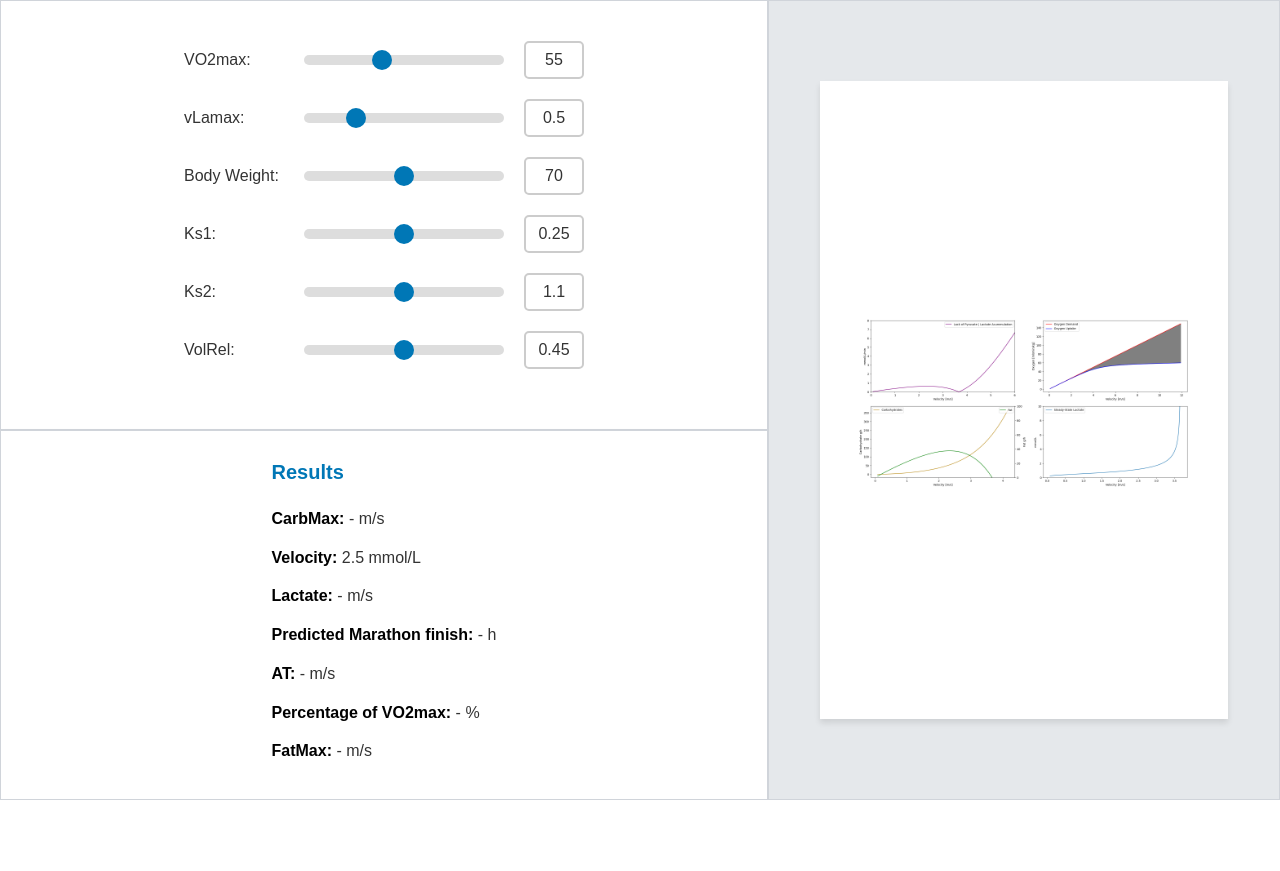
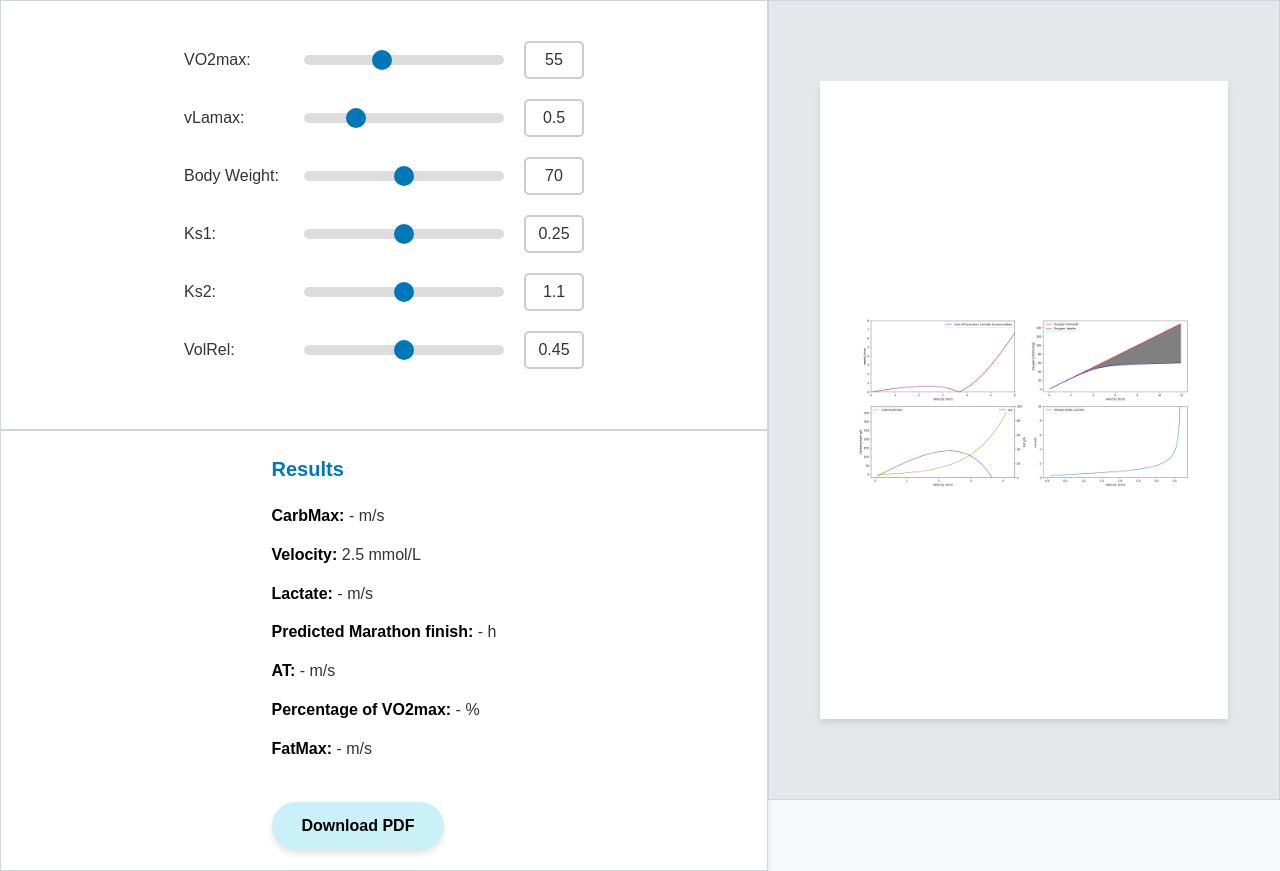
Before and after one commit to Mr-MubelBubel/VO2-max-prediction, a Flask app: page / in a window 1280 px wide. Before the commit the page ends 800 px from the top, so only its background shows below. Run offline with Flask 3, Linux system fonts and the light colour scheme; some libraries are stand-ins or nearby versions.

Commit message:
implement download func

```diff
--- a/main.py
+++ b/main.py
@@ -19,7 +19,6 @@ def data():
         volrel = float(request.form['volrel'])
 
         result = pred(vo2max, vlamax, bw, ks1, ks2, volrel)
-        print(result)
         return result
 
     else:
--- a/static/style.css
+++ b/static/style.css
@@ -172,3 +172,31 @@ img {
     max-width: 100%; /* Bild anpassen */
     height: auto; /* Höhe automatisch anpassen */
 }
+
+.modern-btn {
+    background-color: #CAF0F8; /* Blaue Hintergrundfarbe */
+    border: none;
+    color: #000000; /* Schwarze Schriftfarbe */
+    padding: 15px 30px; /* Polsterung für größere Fläche */
+    text-align: center;
+    text-decoration: none;
+    display: inline-block;
+    font-size: 16px;
+    font-weight: bold;
+    border-radius: 30px; /* Runde Ecken */
+    transition: all 0.3s ease; /* Sanfter Übergangseffekt */
+    cursor: pointer;
+    box-shadow: 0 4px 6px rgba(0, 0, 0, 0.1); /* Leichter Schatten */
+}
+
+.modern-btn:hover {
+    background-color: #00B4D8; /* Dunkleres Blau beim Hover */
+    box-shadow: 0 6px 8px rgba(0, 0, 0, 0.2); /* Größerer Schatten beim Hover */
+    transform: translateY(-2px); /* Leichter "Lift" Effekt beim Hover */
+}
+
+.modern-btn:active {
+    background-color: #03045E; /* Noch dunkleres Blau beim Drücken */
+    box-shadow: 0 2px 4px rgba(0, 0, 0, 0.1); /* Leichter Schatten beim Drücken */
+    transform: translateY(0); /* Button geht zurück zum ursprünglichen Zustand */
+}
--- a/templates/index.html
+++ b/templates/index.html
@@ -6,6 +6,8 @@
     <title>Slider Example</title>
     <link rel="stylesheet" href="../static/style.css">
     <script src="../static/index.js" defer></script>
+    <script src="https://cdnjs.cloudflare.com/ajax/libs/jspdf/2.5.1/jspdf.umd.min.js"></script>
+
 </head>
 <body>
 <div class="container">
@@ -31,9 +33,8 @@
                     <div class="slider-wrapper">
                         <label for="slider3">Body Weight:</label>
                         <input type="range" id="slider3" name="bodyWeight" min="40" max="100" step="0.1" value="70"
-                               oninput="syncValue('bodyWeightValue', this.value)">
-                        <input type="text" id="bodyWeightValue" value="70"
-                               oninput="syncSlider('slider3', this.value)">
+                               oninput="syncValue('bwValue', this.value)">
+                        <input type="text" id="bwValue" value="70" oninput="syncSlider('slider3', this.value)">
                     </div>
                     <!-- Slider für Ks1 -->
                     <div class="slider-wrapper">
@@ -56,9 +57,6 @@
                                oninput="syncValue('volRelValue', this.value)">
                         <input type="text" id="volRelValue" value="0.45" oninput="syncSlider('slider6', this.value)">
                     </div>
-
-                    <!-- Start-Button für den Rechenvorgang
-                    <button class="button" id="start-btn">Start Calculation</button>-->
                 </div>
             </form>
         </div>
@@ -72,6 +70,9 @@
                 <p><strong>AT:</strong> <span id="at-speed"> - </span>m/s</p>
                 <p><strong>Percentage of VO2max:</strong> <span id="at-percent"> - </span>%</p>
                 <p><strong>FatMax:</strong> <span id="fat-max"> - </span>m/s</p>
+                <br>
+                <!-- Button to trigger PDF generation -->
+                <button class="modern-btn" onclick="generatePDF()">Download PDF</button>
             </div>
         </div>
     </div>
@@ -85,17 +86,142 @@
 </div>
 <script>
     // Synchronisiert den Slider-Wert mit dem Eingabefeld
-    function syncValue(sliderId, value) {
-        document.getElementById(sliderId).value = value;
+    function syncValue(textFeldID, value) {
+        document.getElementById(textFeldID).value = value;
     }
 
     // Synchronisiert das Eingabefeld mit dem Slider
     function syncSlider(sliderId, value) {
         const slider = document.getElementById(sliderId);
-        if (value >= slider.min && value <= slider.max) {
-            slider.value = value;
+        const numValue = parseFloat(value);
+
+        console.log(`Input Value: ${numValue}`);  // Debugging Ausgabe
+
+        // Überprüfen, ob der Wert innerhalb der Slider-Min/Max-Werte liegt
+        if (!isNaN(numValue) && numValue >= parseFloat(slider.min) && numValue <= parseFloat(slider.max)) {
+            slider.value = numValue;
+        } else {
+            console.log("Value out of range or invalid.");
         }
     }
+
+    function generatePDF() {
+    const { jsPDF } = window.jspdf;
+    const pdf = new jsPDF();
+
+    // Set modern font and style
+    pdf.setFont("Helvetica", "normal");
+    pdf.setFontSize(12);
+
+    // Plot image source
+    const plotImageSrc = document.getElementById('plot-pic').src;
+
+    // Box 1 slider values
+    const box1Values = {
+        vo2Max: document.getElementById('slider1').value,
+        vLamax: document.getElementById('slider2').value,
+        bodyWeight: document.getElementById('slider3').value,
+        ks1: document.getElementById('slider4').value,
+        ks2: document.getElementById('slider5').value,
+        volRel: document.getElementById('slider6').value
+    };
+
+    // Box 1 labels and units
+    const box1Labels = [
+        'VO2max',
+        'vLamax',
+        'Body Weight',
+        'Ks1',
+        'Ks2',
+        'VolRel'
+    ];
+    const box1units = [
+        'ml/kg/min',
+        'mmol/l',
+        'kg',
+        '',
+        '',
+        '%'
+    ];
+
+    // Box 2 values (computed from Flask)
+    const box2Values = {
+        carbMax: document.getElementById('carb-max').innerText,
+        lactate: document.getElementById('lactate').innerText,
+        tPred: document.getElementById('t-pred').innerText,
+        atSpeed: document.getElementById('at-speed').innerText,
+        atPercent: document.getElementById('at-percent').innerText,
+        fatMax: document.getElementById('fat-max').innerText
+    };
+
+    // Box 2 labels and units
+    const box2Labels = [
+        'CarbMax',
+        'Lactate Steady State',
+        'Predicted Marathon Time',
+        'AT Speed',
+        'AT Percent',
+        'FatMax'
+    ];
+    const box2units = [
+        'm/s',
+        'm/s',
+        'h',
+        'm/s',
+        '% of VO2max',
+        'm/s'
+    ];
+
+    // Add Box 1 slider values (above the plot) with modern styling
+    pdf.setFont("Helvetica", "bold")
+    pdf.setFontSize(16);
+    pdf.text('Athlete Data:', 20, 20);
+
+    pdf.setFont("Helvetica", "normal")
+    pdf.setFontSize(12);
+    pdf.setTextColor(60, 60, 60);
+    let yPosition = 30;
+    Object.keys(box1Values).forEach((key, index) => {
+        pdf.text(`${box1Labels[index]}: ${box1Values[key]} ${box1units[index]}`, 20, yPosition);
+        yPosition += 10;
+    });
+
+    // Load and add the plot image to the PDF
+    const img = new Image();
+    img.src = plotImageSrc;
+    img.onload = function() {
+        // Add the plot image
+        yPosition += 10;
+        pdf.addImage(img, 'PNG', 20, yPosition, 170, 100); // Adjust size as needed
+        yPosition += 110;  // Adjust for plot height
+
+        // Add Box 2 values (below the plot) with modern styling
+        pdf.setFont("Helvetica", "bold")
+        pdf.setFontSize(16);
+        pdf.text('Performance Metrics:', 20, yPosition);
+
+        pdf.setFont("Helvetica", "normal")
+        pdf.setFontSize(12);
+        pdf.setTextColor(60, 60, 60);
+        yPosition += 10;
+        Object.keys(box2Values).forEach((key, index) => {
+            pdf.text(`${box2Labels[index]}: ${box2Values[key]} ${box2units[index]}`, 20, yPosition);
+            yPosition += 10;
+        });
+
+        // Set final font style and download PDF
+        pdf.setFont("Helvetica", "normal");
+        pdf.setFontSize(10);
+        pdf.setTextColor(100, 100, 100);
+        pdf.text("Generated with ...", 20, yPosition + 20);
+
+        // Save the PDF
+        pdf.save("plot_with_values.pdf");
+    };
+}
+
+
+
 </script>
 </body>
 </html>
```
Also changed, not shown: BE/plot_Run.py (+0 -11 lines).
